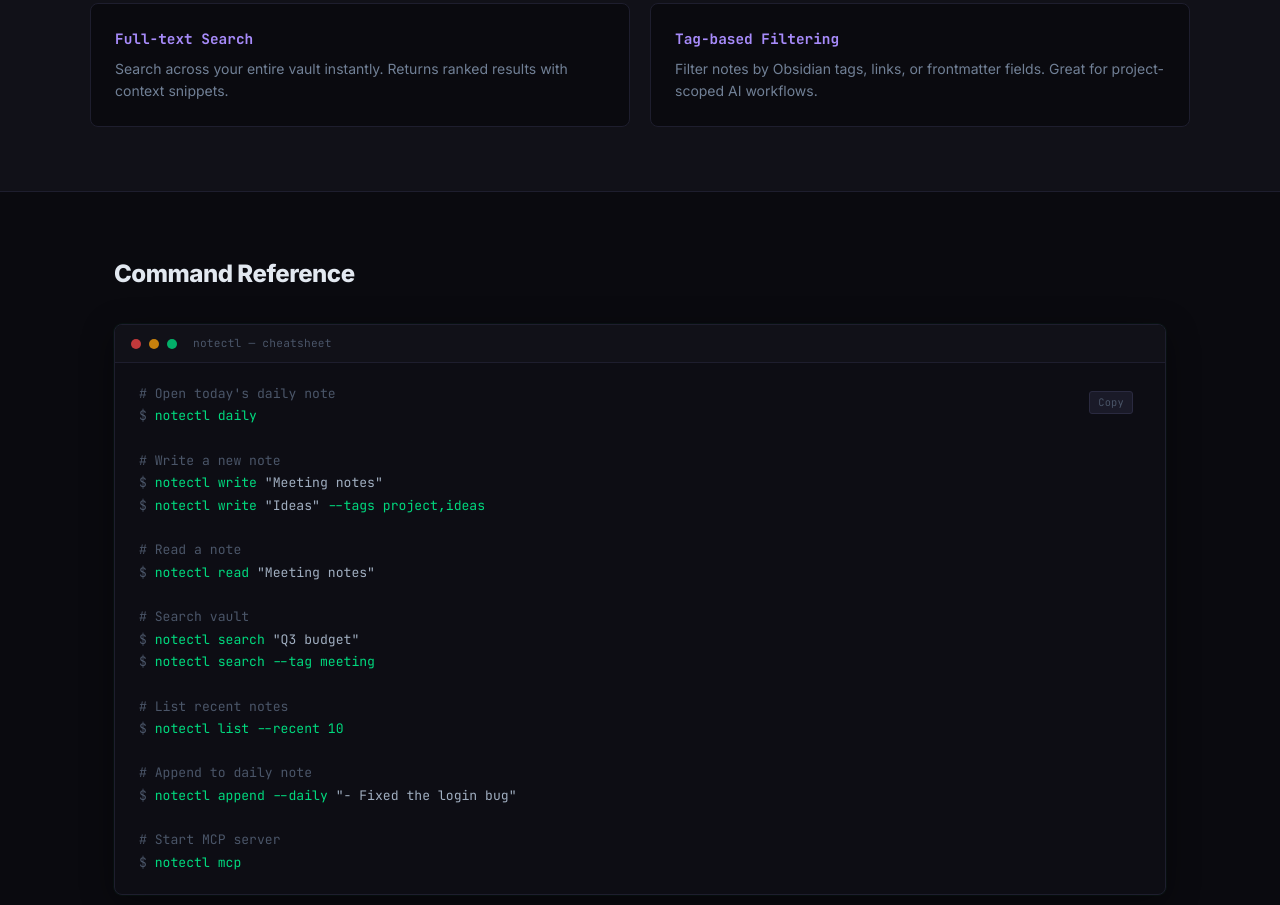
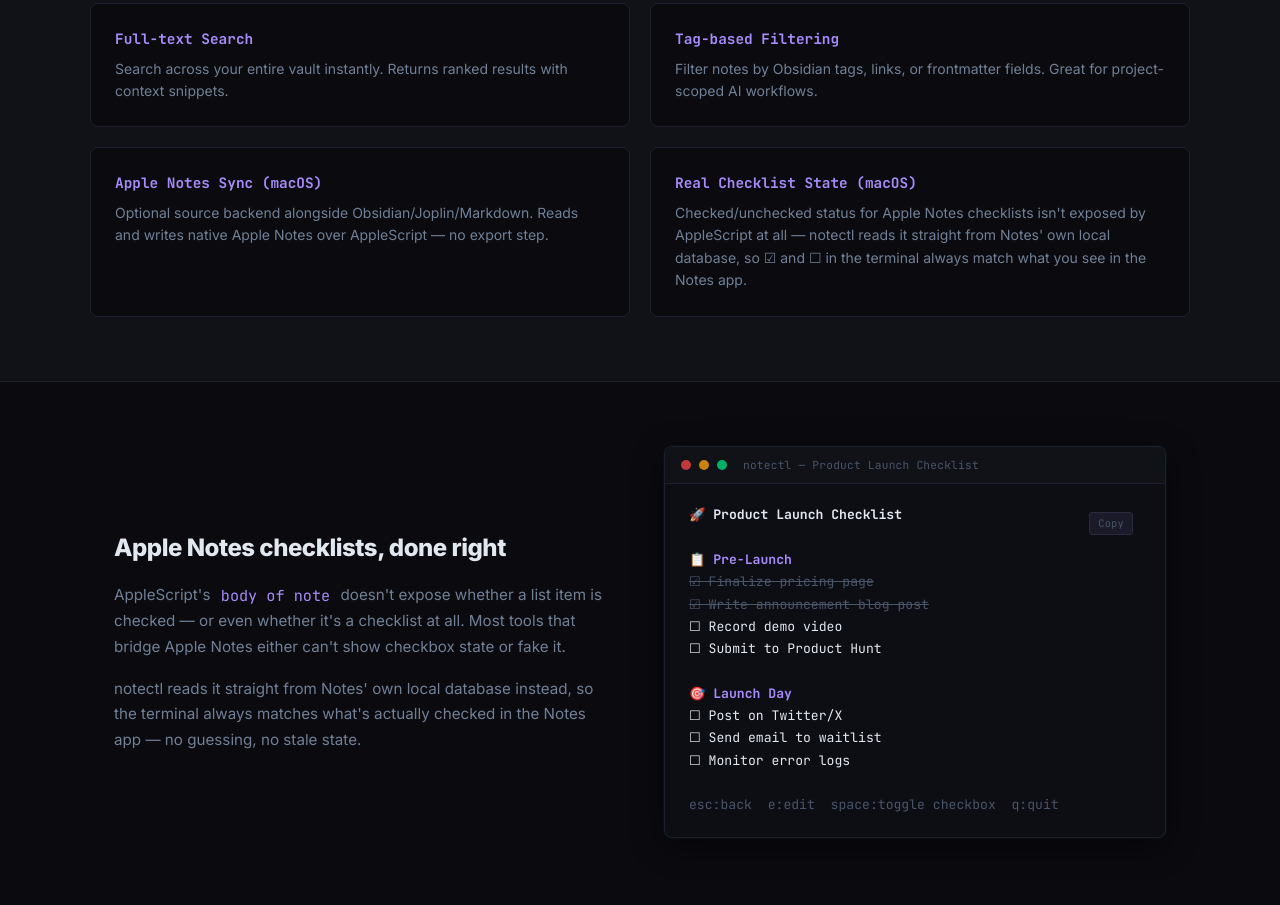
Before and after one commit to aeon022/missionctl, an Astro site in the folder landing/: page /notectl in a window 1280 px wide. Shown: the part 870-1775 px from the top of the page. Built offline with nearby package versions, Linux system fonts and the light colour scheme; Astro itself is replaced by a stand-in of ours.

Commit message:
feat(notectl-landing): showcase real Apple Notes checklist sync
- Fixed platform badge inconsistency: said "macOS" while the
  description right below already said "macOS and Linux" — notectl's
  Obsidian/Joplin/Markdown backends are cross-platform, only the
  optional Apple Notes source is macOS-only.
- Added two feature cards for the Apple Notes backend and its real
  checklist-state sync (AppleScript can't expose checked/unchecked at
  all — notectl reads it from Notes' own local database instead).
- Added a showcase section with a checklist mockup demonstrating
  checked/unchecked/section-header rendering.

```diff
--- a/landing/src/pages/notectl.astro
+++ b/landing/src/pages/notectl.astro
@@ -16,6 +16,8 @@
   { title: "Daily Notes", desc: "Auto-create and open today's daily note with your template. AI can append to your daily log via MCP." },
   { title: "Full-text Search", desc: "Search across your entire vault instantly. Returns ranked results with context snippets." },
   { title: "Tag-based Filtering", desc: "Filter notes by Obsidian tags, links, or frontmatter fields. Great for project-scoped AI workflows." },
+  { title: "Apple Notes Sync (macOS)", desc: "Optional source backend alongside Obsidian/Joplin/Markdown. Reads and writes native Apple Notes over AppleScript — no export step." },
+  { title: "Real Checklist State (macOS)", desc: "Checked/unchecked status for Apple Notes checklists isn't exposed by AppleScript at all — notectl reads it straight from Notes' own local database, so ☑ and ☐ in the terminal always match what you see in the Notes app." },
 ];
 ---
 
@@ -31,7 +33,7 @@
     <div style="display: grid; grid-template-columns: 1fr 1fr; gap: 4rem; align-items: center;" class="hero-grid">
       <div>
         <div style="font-family: 'JetBrains Mono', monospace; font-size: 0.75rem; color: #a78bfa; margin-bottom: 1rem; letter-spacing: 0.1em; text-transform: uppercase;">
-          missionctl suite &middot; macOS
+          missionctl suite &middot; macOS + Linux
         </div>
         <h1 style="font-size: clamp(2rem, 4vw, 3rem); font-weight: 900; line-height: 1.1; letter-spacing: -0.03em; color: #e2e8f0; margin: 0 0 1rem;">
           <span style="font-family: 'JetBrains Mono', monospace; color: #a78bfa;">notectl</span>
@@ -79,6 +81,37 @@
             <p style="color: #718096; font-size: 0.875rem; line-height: 1.6; margin: 0;">{feat.desc}</p>
           </div>
         ))}
+      </div>
+    </div>
+  </section>
+
+  <!-- APPLE NOTES CHECKLIST SHOWCASE -->
+  <section style="padding: 4rem 1.5rem; max-width: 1100px; margin: 0 auto;">
+    <div style="display: grid; grid-template-columns: 1fr 1fr; gap: 3rem; align-items: center;" class="hero-grid">
+      <div>
+        <h2 style="font-size: 1.5rem; font-weight: 800; color: #e2e8f0; margin: 0 0 1rem; letter-spacing: -0.02em;">Apple Notes checklists, done right</h2>
+        <p style="color: #718096; font-size: 0.95rem; line-height: 1.7; margin: 0 0 1rem;">
+          AppleScript's <code style="font-family: 'JetBrains Mono', monospace; background: #0a0a0f; padding: 0.1em 0.4em; border-radius: 3px; color: #a78bfa;">body of note</code> doesn't expose whether a list item is checked — or even whether it's a checklist at all. Most tools that bridge Apple Notes either can't show checkbox state or fake it.
+        </p>
+        <p style="color: #718096; font-size: 0.95rem; line-height: 1.7; margin: 0;">
+          notectl reads it straight from Notes' own local database instead, so the terminal always matches what's actually checked in the Notes app — no guessing, no stale state.
+        </p>
+      </div>
+      <div>
+        <TerminalWindow title="notectl — Product Launch Checklist" content={`<span style="color:#e2e8f0;font-weight:700">🚀 Product Launch Checklist</span>
+
+<span style="color:#a78bfa;font-weight:700">📋 Pre-Launch</span>
+<span style="color:#4a5568;text-decoration:line-through">☑ Finalize pricing page</span>
+<span style="color:#4a5568;text-decoration:line-through">☑ Write announcement blog post</span>
+<span style="color:#e2e8f0">☐ Record demo video</span>
+<span style="color:#e2e8f0">☐ Submit to Product Hunt</span>
+
+<span style="color:#a78bfa;font-weight:700">🎯 Launch Day</span>
+<span style="color:#e2e8f0">☐ Post on Twitter/X</span>
+<span style="color:#e2e8f0">☐ Send email to waitlist</span>
+<span style="color:#e2e8f0">☐ Monitor error logs</span>
+
+<span style="color:#4a5568">esc:back  e:edit  space:toggle checkbox  q:quit</span>`} />
       </div>
     </div>
   </section>
```
